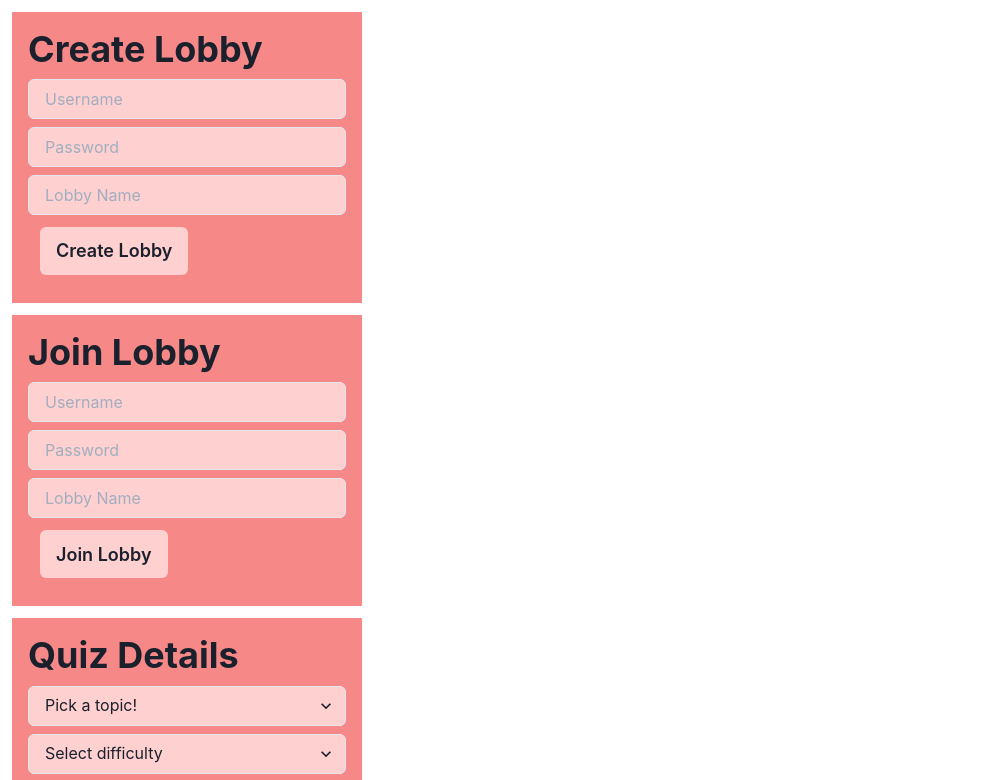
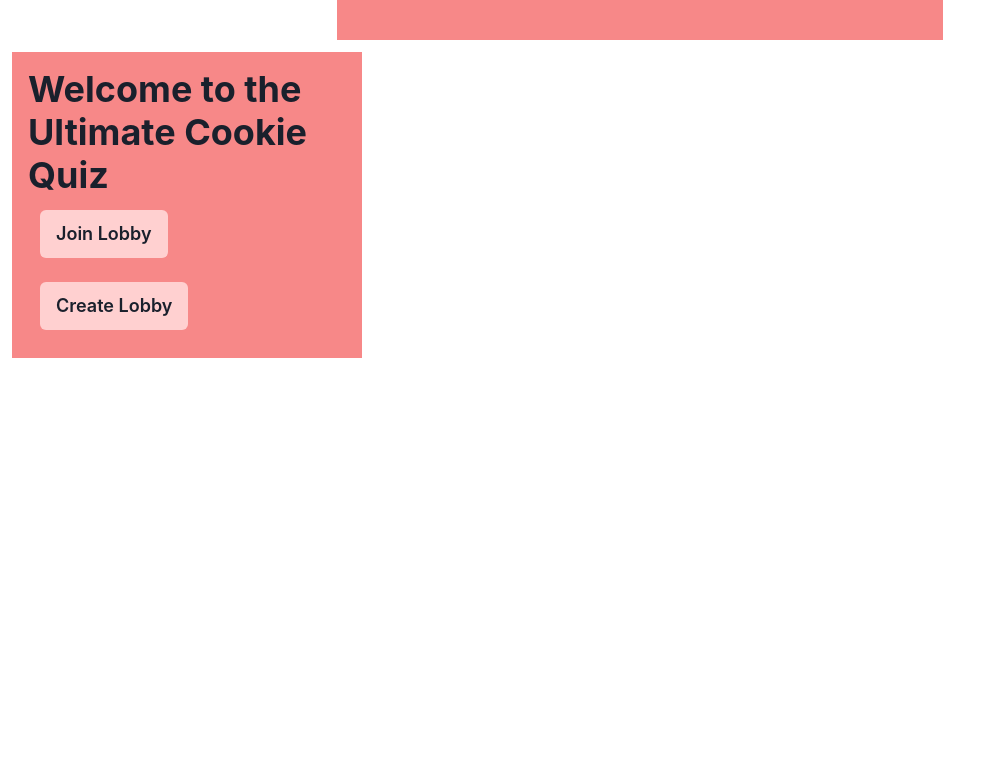
Before and after one commit to ultimate-cookie/cookie-client, a React app: page / in a window 1280 px wide. Shown: the top 780 px of the page, without its empty margins (0-994 px from the left). Built offline with nearby package versions, Linux system fonts and the light colour scheme.

Commit message:
Add: routes to pages

```diff
--- a/src/App.js
+++ b/src/App.js
@@ -1,6 +1,7 @@
-import React from 'react';
+import React from "react";
 // import { Switch, Route } from 'react-router-dom';
-import '@chakra-ui/react'
+import "@chakra-ui/react";
+import { BrowserRouter as Router, Switch, Route, Link } from "react-router-dom";
 
 import {
   // JoinButton,
@@ -9,17 +10,33 @@ import {
   JoinLobby,
   QuizDetails,
   Welcome,
-	// NavBar
-} from './components';
+  NavBar,
+} from "./components";
 
 function App() {
   return (
-<>
+    <Router>
       {/* <NavBar /> */}
+      <NavBar />
+      <Switch>
+        <Route exact path="/">
+          <Welcome />
+        </Route>
+        <Route path="/create">
           <CreateLobby />
+        </Route>
+        <Route path="/join">
           <JoinLobby />
-	<QuizDetails />
-	<Welcome />
+        </Route>
+        {/*
+        <Route path="/lobby">
+          <Lobby />
+        </Route>
+        <Route path="/play">
+          <Quiz />
+        </Route>
+    */}
+      </Switch>
       {/* <div>
 		<NavBar />
 				<Switch>
@@ -28,8 +45,8 @@ return (
 						<Route path="/xyz" />
 				</Switch>
 	</div> */}
-</>
-)
+    </Router>
+  );
 }
 
 export default App;
```
Lines whose indentation alone changed are shown as unchanged.
